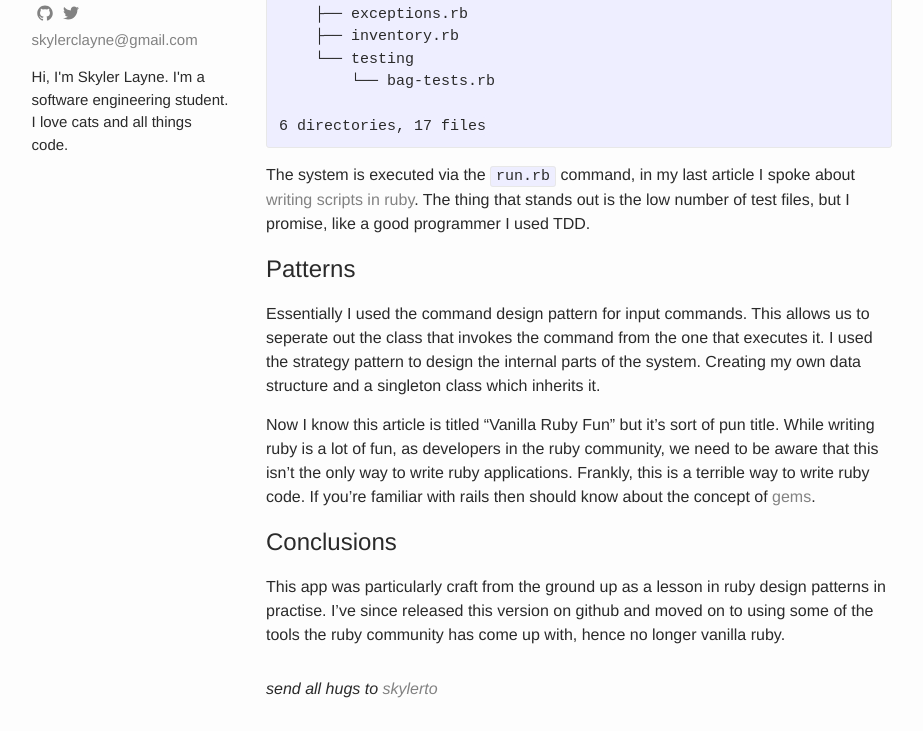
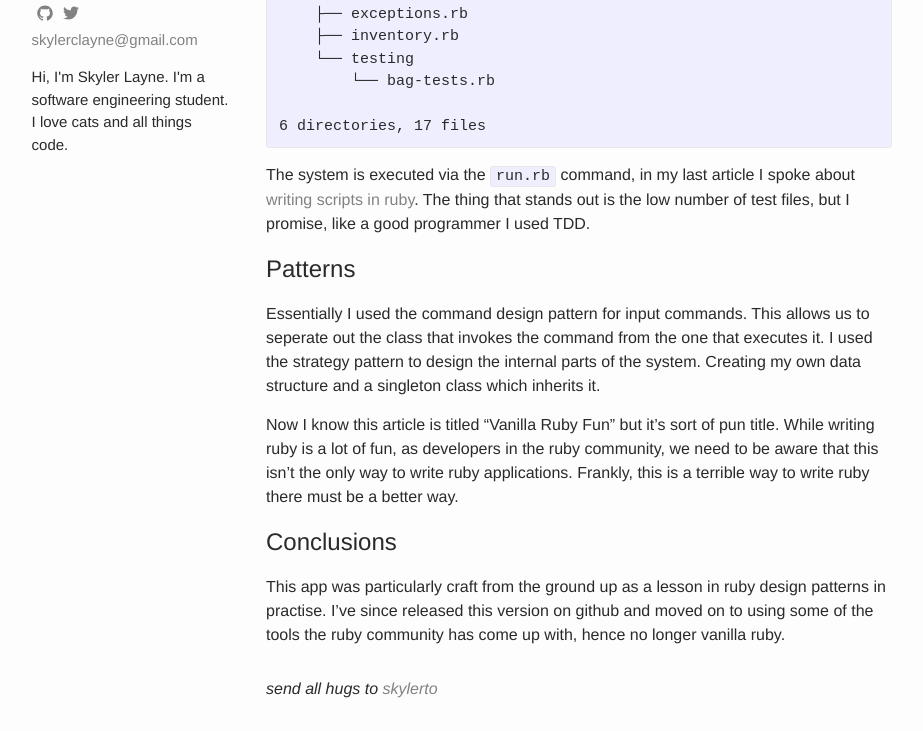
Before and after one commit to skylerto/skylerto.github.io, a Jekyll site: the page built from _posts/2015-07-10-vanilla-ruby.markdown, in a window 1280 px wide and 900 px high, scrolled down 738 px, cut to the strip 169-900 px from the top of the window. Shown: the whole strip, without its empty margins (159-1082 px from the left). Built offline with Jekyll 4.4.1, drawn with Linux system fonts in a browser that asks for light colours.

Commit message:
fixed vanilla ruby article

```diff
--- a/_posts/2015-07-10-vanilla-ruby.markdown
+++ b/_posts/2015-07-10-vanilla-ruby.markdown
@@ -62,7 +62,7 @@ Creating my own data structure and a singleton class which inherits it.
 Now I know this article is titled "Vanilla Ruby Fun" but it's sort of pun title.
 While writing ruby is a lot of fun, as developers in the ruby community, we need
 to be aware that this isn't the only way to write ruby applications. Frankly,
-this is a terrible way to write ruby code. If you're familiar with rails then should know about the concept of [gems](http://rubygems.com).
+this is a terrible way to write ruby there must be a better way.
 
 # Conclusions
 This app was particularly craft from the ground up as a lesson in ruby design
```
